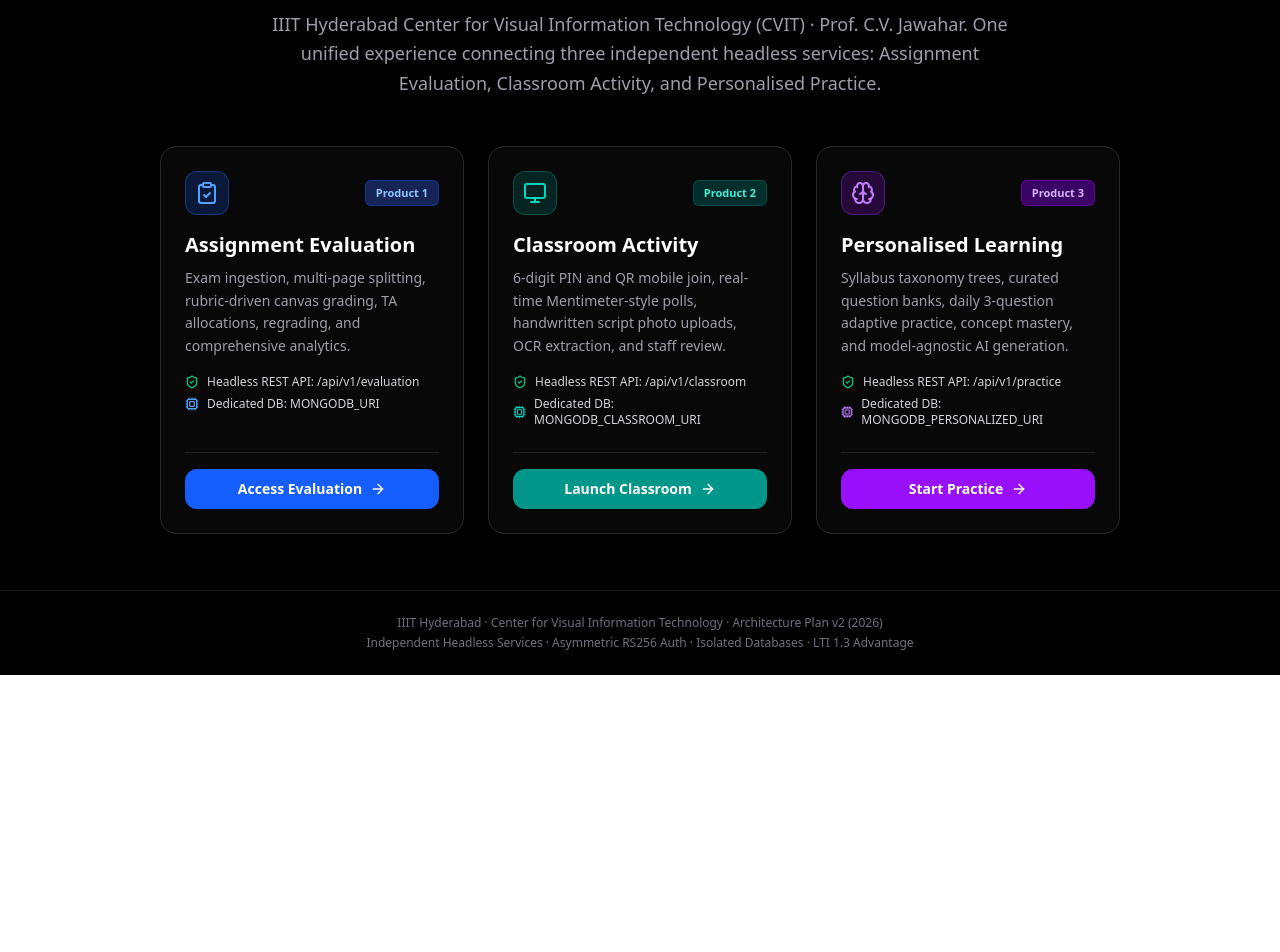
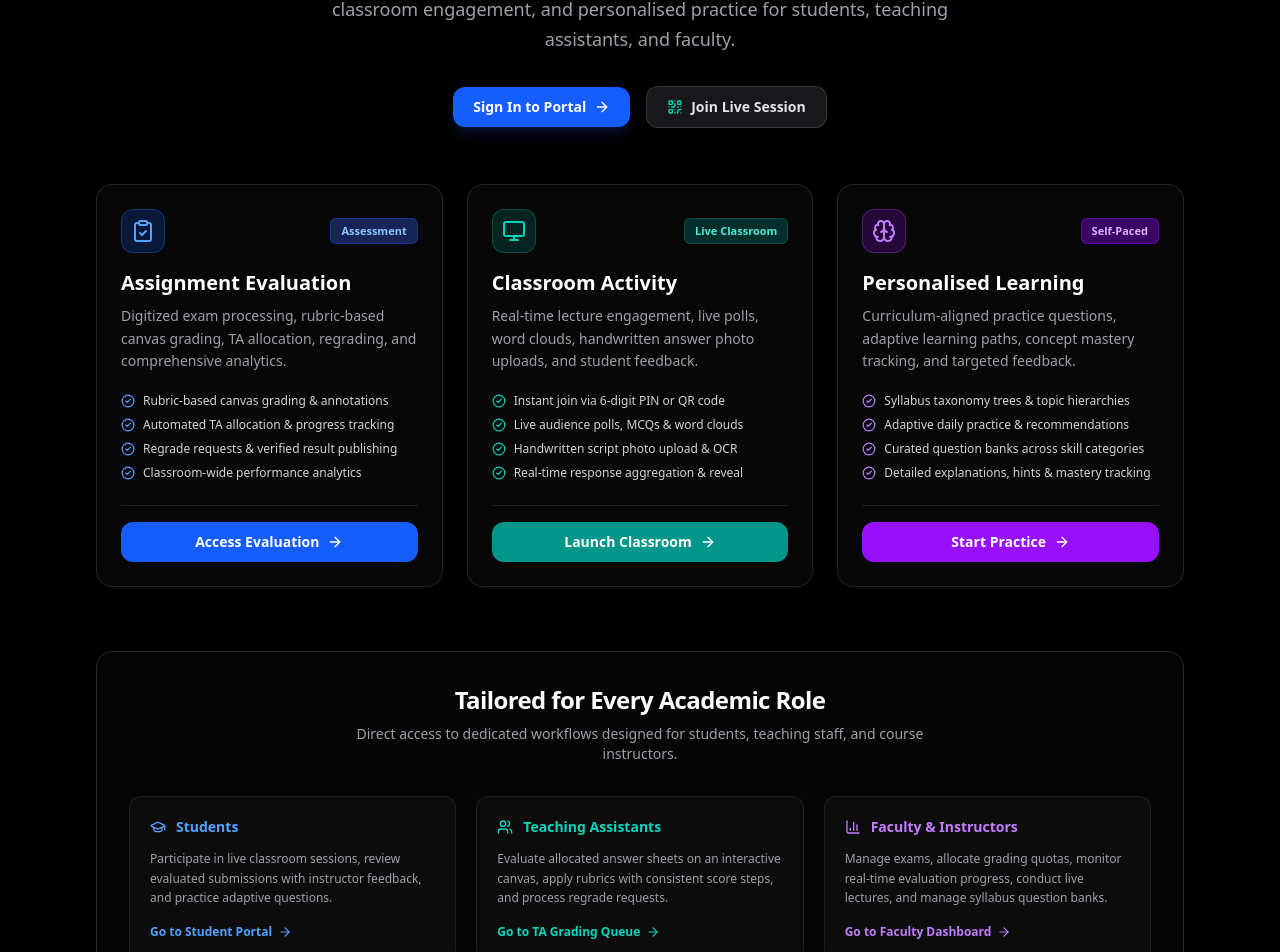
Before and after one commit to Aarathi1535/assignment_evaluation-IIIT-Hyd, a Next.js app: page / in a window 1280 px wide. Shown: the part 289-1241 px from the top of the page. Before the commit the page ends 964 px from the top, so only its background shows below. Built offline with nearby package versions, Linux system fonts and the light colour scheme.

Commit message:
feat(ui): refine platform landing page with clean academic UI and remove internal metadata

```diff
--- a/src/app/page.tsx
+++ b/src/app/page.tsx
@@ -1,6 +1,20 @@
 import React from 'react';
 import Link from 'next/link';
-import { ClipboardCheck, Monitor, Brain, ArrowRight, ShieldCheck, Sparkles, Cpu } from 'lucide-react';
+import {
+  ClipboardCheck,
+  Monitor,
+  Brain,
+  ArrowRight,
+  Sparkles,
+  CheckCircle2,
+  Users,
+  GraduationCap,
+  BookOpen,
+  QrCode,
+  FileText,
+  BarChart3,
+  Layers,
+} from 'lucide-react';
 import { UnifiedPlatformNav } from '@/components/navigation/UnifiedPlatformNav';
 
 export default function Home() {
@@ -10,53 +24,80 @@ export default function Home() {
       <UnifiedPlatformNav />
 
       {/* Main Content Area */}
-      <main className="max-w-5xl mx-auto w-full px-4 sm:px-6 lg:px-8 py-10 sm:py-14">
+      <main className="max-w-6xl mx-auto w-full px-4 sm:px-6 lg:px-8 py-10 sm:py-16">
         {/* Hero Header */}
-        <div className="text-center max-w-3xl mx-auto mb-12">
-          <div className="inline-flex items-center gap-2 px-3 py-1 rounded-full text-xs font-semibold bg-blue-950/60 text-blue-400 border border-blue-800/60 mb-4">
-            <Sparkles className="w-3.5 h-3.5" />
-            <span>Architecture Plan v2 &middot; CVIT Integrated Platform</span>
+        <div className="text-center max-w-3xl mx-auto mb-14">
+          <div className="inline-flex items-center gap-2 px-3.5 py-1.5 rounded-full text-xs font-semibold bg-blue-950/70 text-blue-300 border border-blue-800/60 mb-5 shadow-xs">
+            <Sparkles className="w-3.5 h-3.5 text-blue-400" />
+            <span>Academic Learning &amp; Assessment Environment</span>
           </div>
 
           <h1 className="text-3xl sm:text-5xl font-black tracking-tight text-white leading-tight">
-            CVIT Integrated <span className="text-transparent bg-clip-text bg-gradient-to-r from-blue-400 via-teal-300 to-purple-400">E-Learning Platform</span>
+            Integrated{' '}
+            <span className="text-transparent bg-clip-text bg-gradient-to-r from-blue-400 via-indigo-300 to-teal-300">
+              E-Learning Platform
+            </span>
           </h1>
 
-          <p className="mt-4 text-base sm:text-lg text-zinc-400 leading-relaxed">
-            IIIT Hyderabad Center for Visual Information Technology (CVIT) &middot; Prof. C.V. Jawahar.
-            One unified experience connecting three independent headless services: Assignment Evaluation, Classroom Activity, and Personalised Practice.
+          <p className="mt-4 text-base sm:text-lg text-zinc-400 leading-relaxed max-w-2xl mx-auto">
+            A unified environment connecting examination evaluation, interactive classroom engagement, and personalised practice for students, teaching assistants, and faculty.
           </p>
+
+          <div className="mt-8 flex flex-wrap items-center justify-center gap-3 sm:gap-4">
+            <Link
+              href="/login"
+              className="inline-flex items-center gap-2 px-5 py-2.5 rounded-xl text-sm font-bold bg-blue-600 hover:bg-blue-500 text-white shadow-lg shadow-blue-900/30 transition-all hover:scale-[1.02] active:scale-[0.98]"
+            >
+              <span>Sign In to Portal</span>
+              <ArrowRight className="w-4 h-4" />
+            </Link>
+            <Link
+              href="/classroom/join"
+              className="inline-flex items-center gap-2 px-5 py-2.5 rounded-xl text-sm font-semibold bg-zinc-900 hover:bg-zinc-800 text-zinc-200 border border-zinc-700/80 transition-colors"
+            >
+              <QrCode className="w-4 h-4 text-teal-400" />
+              <span>Join Live Session</span>
+            </Link>
+          </div>
         </div>
 
         {/* 3 Core Product Cards */}
-        <div className="grid grid-cols-1 md:grid-cols-3 gap-6">
+        <div className="grid grid-cols-1 md:grid-cols-3 gap-6 mb-16">
           {/* Product 1: Assignment Evaluation */}
-          <div className="rounded-2xl border border-zinc-800 bg-zinc-950/90 p-6 flex flex-col justify-between hover:border-blue-500/50 hover:bg-zinc-900/40 transition-all duration-200">
+          <div className="rounded-2xl border border-zinc-800/90 bg-zinc-950/80 p-6 flex flex-col justify-between hover:border-blue-500/50 hover:bg-zinc-900/40 transition-all duration-200 shadow-sm">
             <div>
               <div className="flex items-center justify-between gap-3 mb-4">
                 <div className="h-11 w-11 rounded-xl bg-blue-600/20 border border-blue-500/30 flex items-center justify-center text-blue-400">
                   <ClipboardCheck className="w-6 h-6" />
                 </div>
                 <span className="px-2.5 py-1 rounded-md text-[11px] font-bold bg-blue-950 text-blue-300 border border-blue-800/60">
-                  Product 1
+                  Assessment
                 </span>
               </div>
 
               <h2 className="text-xl font-bold text-white mb-2">Assignment Evaluation</h2>
-              <p className="text-sm text-zinc-400 leading-relaxed mb-4">
-                Exam ingestion, multi-page splitting, rubric-driven canvas grading, TA allocations, regrading, and comprehensive analytics.
+              <p className="text-sm text-zinc-400 leading-relaxed mb-5">
+                Digitized exam processing, rubric-based canvas grading, TA allocation, regrading, and comprehensive analytics.
               </p>
 
-              <div className="space-y-1.5 text-xs text-zinc-300">
-                <div className="flex items-center gap-2">
-                  <ShieldCheck className="w-3.5 h-3.5 text-emerald-400" />
-                  <span>Headless REST API: /api/v1/evaluation</span>
-                </div>
-                <div className="flex items-center gap-2">
-                  <Cpu className="w-3.5 h-3.5 text-blue-400" />
-                  <span>Dedicated DB: MONGODB_URI</span>
-                </div>
-              </div>
+              <ul className="space-y-2 text-xs text-zinc-300">
+                <li className="flex items-center gap-2">
+                  <CheckCircle2 className="w-3.5 h-3.5 text-blue-400 shrink-0" />
+                  <span>Rubric-based canvas grading &amp; annotations</span>
+                </li>
+                <li className="flex items-center gap-2">
+                  <CheckCircle2 className="w-3.5 h-3.5 text-blue-400 shrink-0" />
+                  <span>Automated TA allocation &amp; progress tracking</span>
+                </li>
+                <li className="flex items-center gap-2">
+                  <CheckCircle2 className="w-3.5 h-3.5 text-blue-400 shrink-0" />
+                  <span>Regrade requests &amp; verified result publishing</span>
+                </li>
+                <li className="flex items-center gap-2">
+                  <CheckCircle2 className="w-3.5 h-3.5 text-blue-400 shrink-0" />
+                  <span>Classroom-wide performance analytics</span>
+                </li>
+              </ul>
             </div>
 
             <div className="mt-6 pt-4 border-t border-zinc-800/80">
@@ -71,32 +112,40 @@ export default function Home() {
           </div>
 
           {/* Product 2: Classroom Activity */}
-          <div className="rounded-2xl border border-zinc-800 bg-zinc-950/90 p-6 flex flex-col justify-between hover:border-teal-500/50 hover:bg-zinc-900/40 transition-all duration-200">
+          <div className="rounded-2xl border border-zinc-800/90 bg-zinc-950/80 p-6 flex flex-col justify-between hover:border-teal-500/50 hover:bg-zinc-900/40 transition-all duration-200 shadow-sm">
             <div>
               <div className="flex items-center justify-between gap-3 mb-4">
                 <div className="h-11 w-11 rounded-xl bg-teal-600/20 border border-teal-500/30 flex items-center justify-center text-teal-400">
                   <Monitor className="w-6 h-6" />
                 </div>
                 <span className="px-2.5 py-1 rounded-md text-[11px] font-bold bg-teal-950 text-teal-300 border border-teal-800/60">
-                  Product 2
+                  Live Classroom
                 </span>
               </div>
 
               <h2 className="text-xl font-bold text-white mb-2">Classroom Activity</h2>
-              <p className="text-sm text-zinc-400 leading-relaxed mb-4">
-                6-digit PIN and QR mobile join, real-time Mentimeter-style polls, handwritten script photo uploads, OCR extraction, and staff review.
+              <p className="text-sm text-zinc-400 leading-relaxed mb-5">
+                Real-time lecture engagement, live polls, word clouds, handwritten answer photo uploads, and student feedback.
               </p>
 
-              <div className="space-y-1.5 text-xs text-zinc-300">
-                <div className="flex items-center gap-2">
-                  <ShieldCheck className="w-3.5 h-3.5 text-emerald-400" />
-                  <span>Headless REST API: /api/v1/classroom</span>
-                </div>
-                <div className="flex items-center gap-2">
-                  <Cpu className="w-3.5 h-3.5 text-teal-400" />
-                  <span>Dedicated DB: MONGODB_CLASSROOM_URI</span>
-                </div>
-              </div>
+              <ul className="space-y-2 text-xs text-zinc-300">
+                <li className="flex items-center gap-2">
+                  <CheckCircle2 className="w-3.5 h-3.5 text-teal-400 shrink-0" />
+                  <span>Instant join via 6-digit PIN or QR code</span>
+                </li>
+                <li className="flex items-center gap-2">
+                  <CheckCircle2 className="w-3.5 h-3.5 text-teal-400 shrink-0" />
+                  <span>Live audience polls, MCQs &amp; word clouds</span>
+                </li>
+                <li className="flex items-center gap-2">
+                  <CheckCircle2 className="w-3.5 h-3.5 text-teal-400 shrink-0" />
+                  <span>Handwritten script photo upload &amp; OCR</span>
+                </li>
+                <li className="flex items-center gap-2">
+                  <CheckCircle2 className="w-3.5 h-3.5 text-teal-400 shrink-0" />
+                  <span>Real-time response aggregation &amp; reveal</span>
+                </li>
+              </ul>
             </div>
 
             <div className="mt-6 pt-4 border-t border-zinc-800/80">
@@ -111,32 +160,40 @@ export default function Home() {
           </div>
 
           {/* Product 3: Personalised Learning */}
-          <div className="rounded-2xl border border-zinc-800 bg-zinc-950/90 p-6 flex flex-col justify-between hover:border-purple-500/50 hover:bg-zinc-900/40 transition-all duration-200">
+          <div className="rounded-2xl border border-zinc-800/90 bg-zinc-950/80 p-6 flex flex-col justify-between hover:border-purple-500/50 hover:bg-zinc-900/40 transition-all duration-200 shadow-sm">
             <div>
               <div className="flex items-center justify-between gap-3 mb-4">
                 <div className="h-11 w-11 rounded-xl bg-purple-600/20 border border-purple-500/30 flex items-center justify-center text-purple-400">
                   <Brain className="w-6 h-6" />
                 </div>
                 <span className="px-2.5 py-1 rounded-md text-[11px] font-bold bg-purple-950 text-purple-300 border border-purple-800/60">
-                  Product 3
+                  Self-Paced
                 </span>
               </div>
 
               <h2 className="text-xl font-bold text-white mb-2">Personalised Learning</h2>
-              <p className="text-sm text-zinc-400 leading-relaxed mb-4">
-                Syllabus taxonomy trees, curated question banks, daily 3-question adaptive practice, concept mastery, and model-agnostic AI generation.
+              <p className="text-sm text-zinc-400 leading-relaxed mb-5">
+                Curriculum-aligned practice questions, adaptive learning paths, concept mastery tracking, and targeted feedback.
               </p>
 
-              <div className="space-y-1.5 text-xs text-zinc-300">
-                <div className="flex items-center gap-2">
-                  <ShieldCheck className="w-3.5 h-3.5 text-emerald-400" />
-                  <span>Headless REST API: /api/v1/practice</span>
-                </div>
-                <div className="flex items-center gap-2">
-                  <Cpu className="w-3.5 h-3.5 text-purple-400" />
-                  <span>Dedicated DB: MONGODB_PERSONALIZED_URI</span>
-                </div>
-              </div>
+              <ul className="space-y-2 text-xs text-zinc-300">
+                <li className="flex items-center gap-2">
+                  <CheckCircle2 className="w-3.5 h-3.5 text-purple-400 shrink-0" />
+                  <span>Syllabus taxonomy trees &amp; topic hierarchies</span>
+                </li>
+                <li className="flex items-center gap-2">
+                  <CheckCircle2 className="w-3.5 h-3.5 text-purple-400 shrink-0" />
+                  <span>Adaptive daily practice &amp; recommendations</span>
+                </li>
+                <li className="flex items-center gap-2">
+                  <CheckCircle2 className="w-3.5 h-3.5 text-purple-400 shrink-0" />
+                  <span>Curated question banks across skill categories</span>
+                </li>
+                <li className="flex items-center gap-2">
+                  <CheckCircle2 className="w-3.5 h-3.5 text-purple-400 shrink-0" />
+                  <span>Detailed explanations, hints &amp; mastery tracking</span>
+                </li>
+              </ul>
             </div>
 
             <div className="mt-6 pt-4 border-t border-zinc-800/80">
@@ -150,15 +207,89 @@ export default function Home() {
             </div>
           </div>
         </div>
+
+        {/* Role-Based Navigation Section */}
+        <div className="rounded-2xl border border-zinc-800 bg-zinc-950/60 p-6 sm:p-8">
+          <div className="text-center max-w-xl mx-auto mb-8">
+            <h3 className="text-xl sm:text-2xl font-bold text-white tracking-tight">
+              Tailored for Every Academic Role
+            </h3>
+            <p className="mt-2 text-xs sm:text-sm text-zinc-400">
+              Direct access to dedicated workflows designed for students, teaching staff, and course instructors.
+            </p>
+          </div>
+
+          <div className="grid grid-cols-1 md:grid-cols-3 gap-5">
+            {/* Student Pathway */}
+            <div className="rounded-xl border border-zinc-800/70 bg-zinc-900/40 p-5 flex flex-col justify-between">
+              <div>
+                <div className="flex items-center gap-2.5 mb-3 text-blue-400 font-semibold text-sm">
+                  <GraduationCap className="w-4 h-4" />
+                  <span>Students</span>
+                </div>
+                <p className="text-xs text-zinc-400 leading-relaxed mb-4">
+                  Participate in live classroom sessions, review evaluated submissions with instructor feedback, and practice adaptive questions.
+                </p>
+              </div>
+              <Link
+                href="/student"
+                className="inline-flex items-center gap-1.5 text-xs font-semibold text-blue-400 hover:text-blue-300 transition-colors"
+              >
+                <span>Go to Student Portal</span>
+                <ArrowRight className="w-3.5 h-3.5" />
+              </Link>
+            </div>
+
+            {/* TA Pathway */}
+            <div className="rounded-xl border border-zinc-800/70 bg-zinc-900/40 p-5 flex flex-col justify-between">
+              <div>
+                <div className="flex items-center gap-2.5 mb-3 text-teal-400 font-semibold text-sm">
+                  <Users className="w-4 h-4" />
+                  <span>Teaching Assistants</span>
+                </div>
+                <p className="text-xs text-zinc-400 leading-relaxed mb-4">
+                  Evaluate allocated answer sheets on an interactive canvas, apply rubrics with consistent score steps, and process regrade requests.
+                </p>
+              </div>
+              <Link
+                href="/ta"
+                className="inline-flex items-center gap-1.5 text-xs font-semibold text-teal-400 hover:text-teal-300 transition-colors"
+              >
+                <span>Go to TA Grading Queue</span>
+                <ArrowRight className="w-3.5 h-3.5" />
+              </Link>
+            </div>
+
+            {/* Professor Pathway */}
+            <div className="rounded-xl border border-zinc-800/70 bg-zinc-900/40 p-5 flex flex-col justify-between">
+              <div>
+                <div className="flex items-center gap-2.5 mb-3 text-purple-400 font-semibold text-sm">
+                  <BarChart3 className="w-4 h-4" />
+                  <span>Faculty &amp; Instructors</span>
+                </div>
+                <p className="text-xs text-zinc-400 leading-relaxed mb-4">
+                  Manage exams, allocate grading quotas, monitor real-time evaluation progress, conduct live lectures, and manage syllabus question banks.
+                </p>
+              </div>
+              <Link
+                href="/professor"
+                className="inline-flex items-center gap-1.5 text-xs font-semibold text-purple-400 hover:text-purple-300 transition-colors"
+              >
+                <span>Go to Faculty Dashboard</span>
+                <ArrowRight className="w-3.5 h-3.5" />
+              </Link>
+            </div>
+          </div>
+        </div>
       </main>
 
       {/* Footer */}
-      <footer className="border-t border-zinc-900 py-6 text-center text-xs text-zinc-500">
+      <footer className="border-t border-zinc-900 py-6 text-center text-xs text-zinc-400">
         <p>
-          IIIT Hyderabad &middot; Center for Visual Information Technology &middot; Architecture Plan v2 (2026)
+          Center for Visual Information Technology (CVIT) &middot; IIIT Hyderabad
         </p>
-        <p className="mt-1">
-          Independent Headless Services &middot; Asymmetric RS256 Auth &middot; Isolated Databases &middot; LTI 1.3 Advantage
+        <p className="mt-1 text-zinc-400">
+          Integrated E-Learning Platform &middot; Academic Assessment, Classroom Engagement &amp; Adaptive Practice
         </p>
       </footer>
     </div>
```
